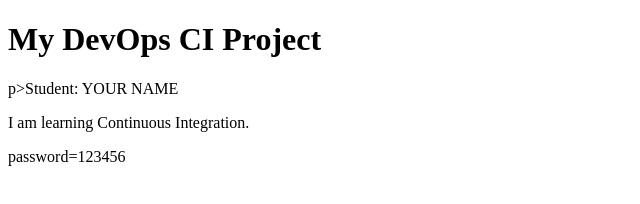
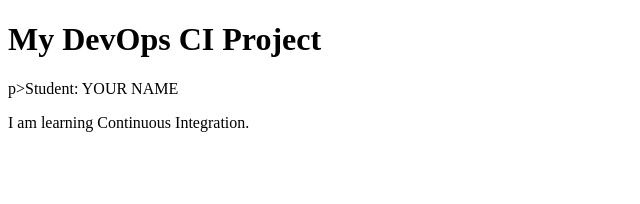
Before and after one commit to Gulzar1993/ci-homework, a plain HTML site: page index.html in a window 1280 px wide. Shown: the whole page, without its empty margins (0-640 px from the left). Drawn offline with Linux system fonts and the light colour scheme.

Commit message:
Fix security check

```diff
--- a/index.html
+++ b/index.html
@@ -8,6 +8,5 @@
     <h1>My DevOps CI Project
     </h1>p>Student: YOUR NAME</p>
     <p>I am learning Continuous Integration.</p>
-    <p>password=123456</p>
 </body>
 </html>
```
